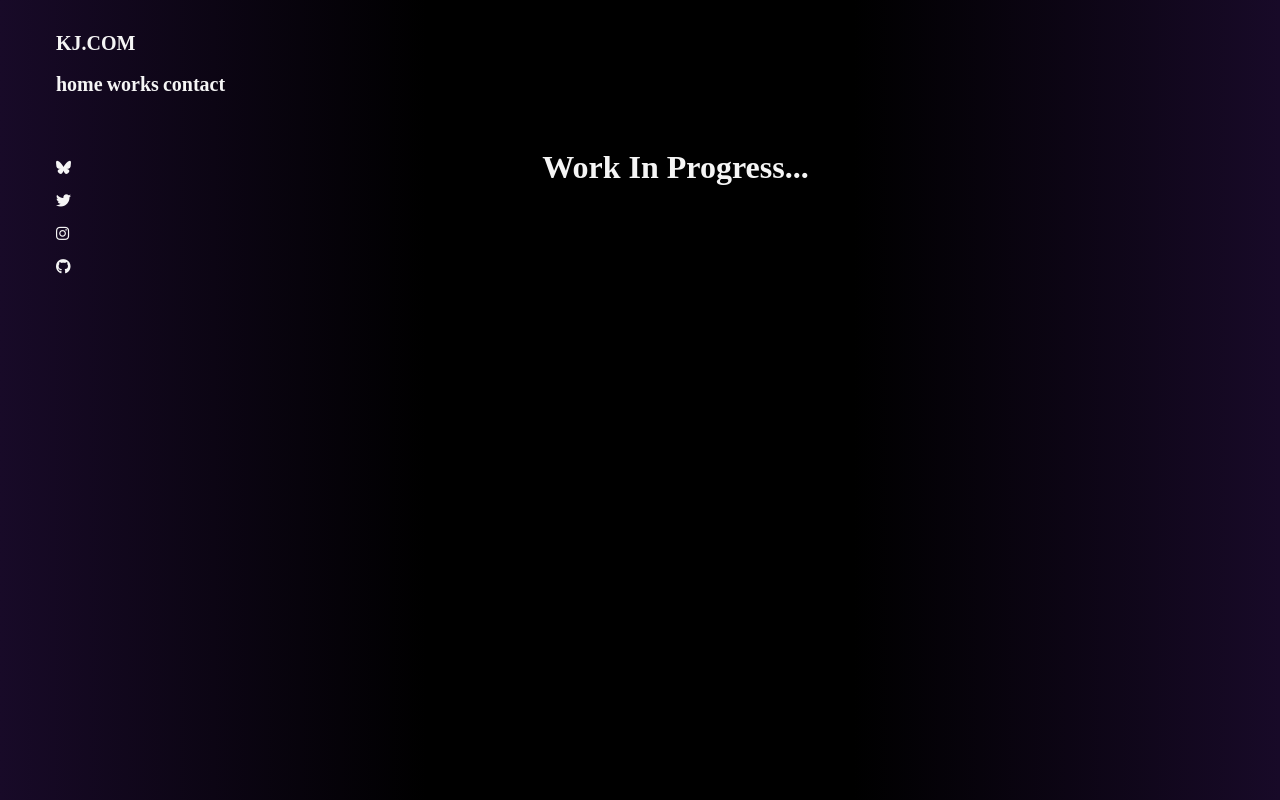
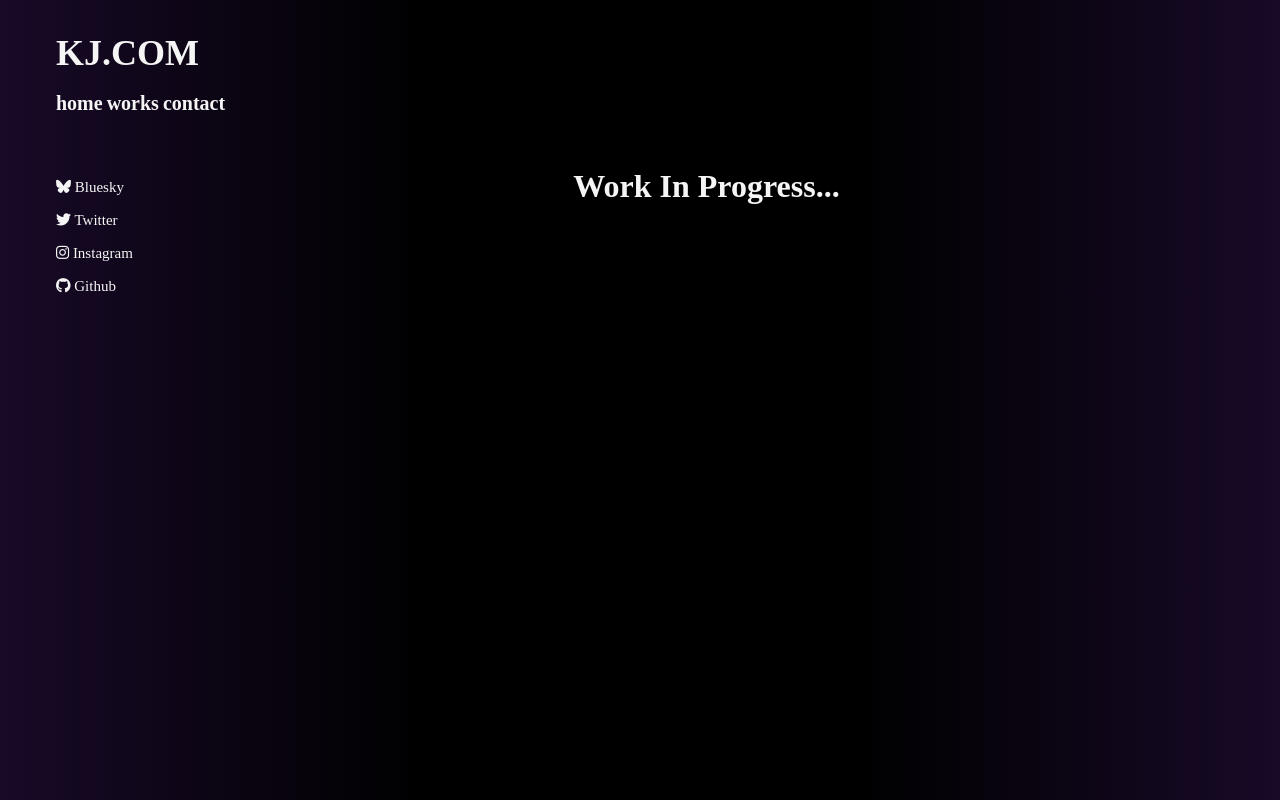
Before and after one commit to onlysumnslight/website, a plain HTML site: page index.html in a window 1280 px wide. Drawn offline with Linux system fonts and the light colour scheme; a web font is replaced by a local one.

Commit message:
Update index.html

```diff
--- a/index.html
+++ b/index.html
@@ -11,7 +11,7 @@
 
     <nav>
         <ul>
-            <li>KJ.COM</li>
+            <li class="title">KJ.COM</li>
             <br>
             <br>
             <li><a href="#">home</a></li>
@@ -21,10 +21,10 @@
     </nav>
 
     <aside>
-        <a href="#"><i class="fa-brands fa-bluesky"></i></a>
-        <a href=""><i class="fa-brands fa-twitter"></i></a>
-        <a href=""><i class="fa-brands fa-instagram"></i></a>
-        <a href=""><i class="fa-brands fa-github"></i></a>
+        <a href="#"><i class="fa-brands fa-bluesky"></i> Bluesky</a>
+        <a href="#"><i class="fa-brands fa-twitter"></i> Twitter</a>
+        <a href="#"><i class="fa-brands fa-instagram"></i> Instagram</a>
+        <a href="#"><i class="fa-brands fa-github"></i> Github</a>
     </aside>
 
     <div class="main">
```
